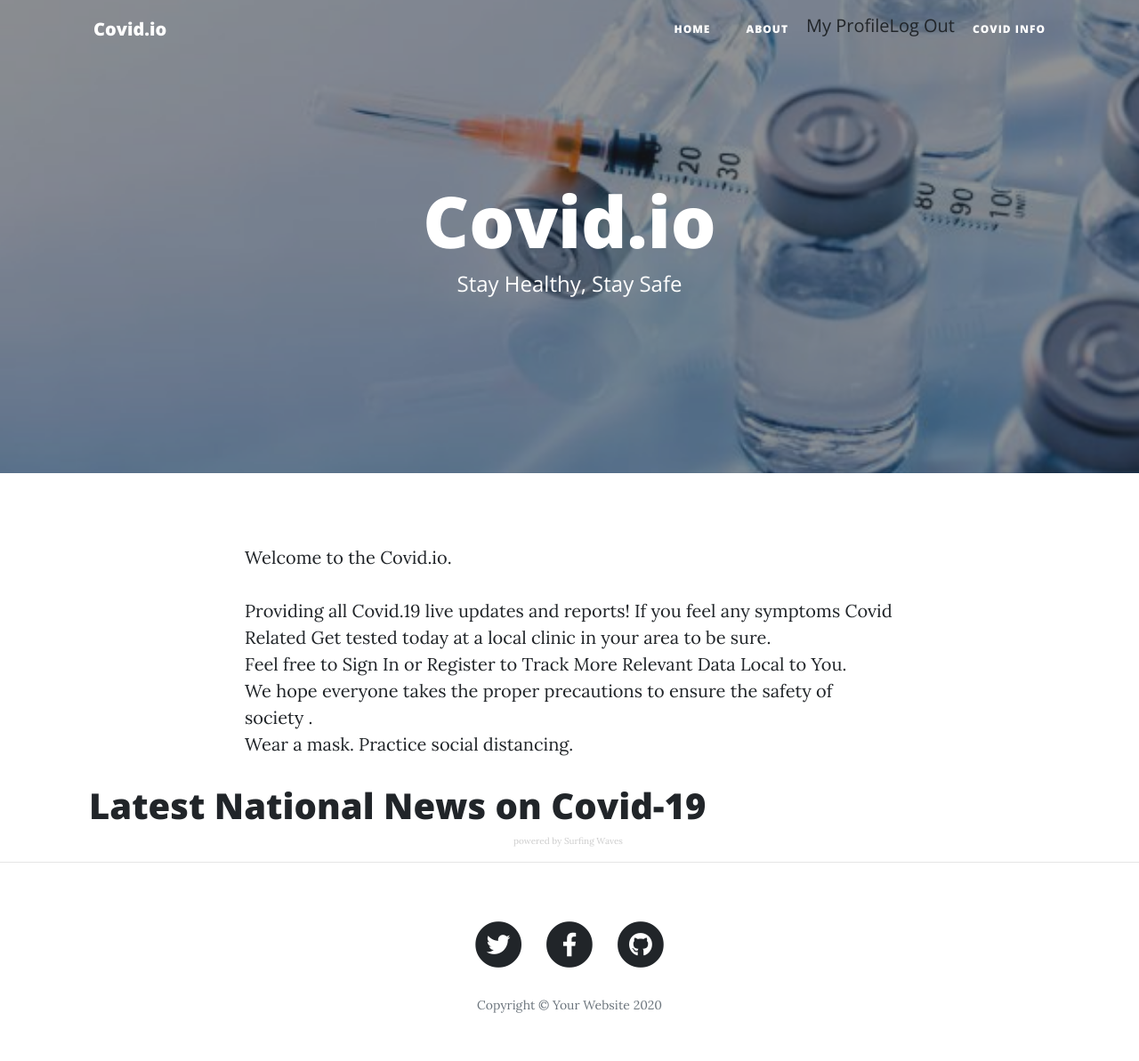
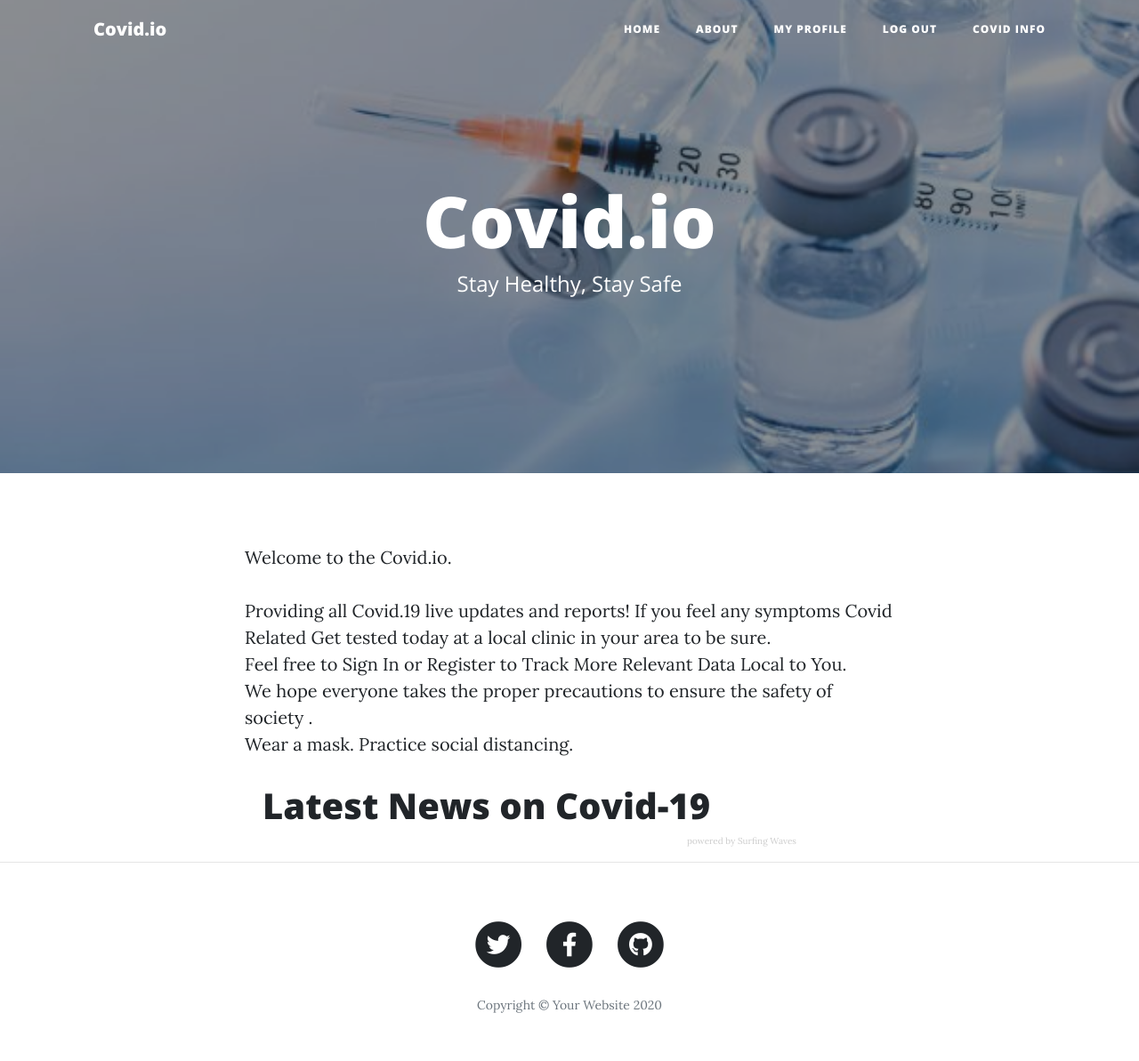
Before and after one commit to AVCodee/covid.io, a PHP site: page / in a window 1280 px wide. Shown: the top 1193 px of the page at 89% size. Run offline with PHP 8.4, Linux system fonts and the light colour scheme; the visitor is signed in with stand-in values (Sample User, id 1); some libraries are stand-ins or nearby versions.

Commit message:
Finalized Refactoring and Added Indexing for Vac

```diff
--- a/about.php
+++ b/about.php
@@ -40,9 +40,6 @@
         <ul class="navbar-nav ml-auto">
           <li class="nav-item">
             <a class="nav-link" href="index.php">Home</a>
-          </li>
-          <li class="nav-item">
-            <a class="nav-link" href="about.php">About</a>
           </li>
           <?php
                     if (isset($_SESSION["useruid"])) {
--- a/create-new-password.php
+++ b/create-new-password.php
@@ -43,8 +43,8 @@
           <li>
           <?php
                     if (isset($_SESSION["useruid"])) {
-                        echo "<a href='profile.php'class='nav-item'>My Profile</a></li>";
-                        echo "<a href='includes/logout.inc.php'class='nav-item'>Log Out</a></li>";
+                        echo "<li class='nav-item'> <a class='nav-link' href='profile.php'>My Profile</a></li>";
+                        echo "<li class='nav-item'> <a class='nav-link' href='includes/logout.inc.php'>Log Out</a></li>";
                     }
                     else {
                         echo "<li class='nav-item'> <a class='nav-link' href='login.php'>Login</a></li>";
--- a/index.php
+++ b/index.php
@@ -47,8 +47,8 @@
           <li>
           <?php
                     if (isset($_SESSION["useruid"])) {
-                        echo "<a href='profile.php'class='nav-item'>My Profile</a></li>";
-                        echo "<a href='includes/logout.inc.php'class='nav-item'>Log Out</a></li>";
+                        echo "<li class='nav-item'> <a class='nav-link' href='profile.php'>My Profile</a></li>";
+                        echo "<li class='nav-item'> <a class='nav-link' href='includes/logout.inc.php'>Log Out</a></li>";
                     }
                     else {
                         echo "<li class='nav-item'> <a class='nav-link' href='login.php'>Login</a></li>";
@@ -97,7 +97,8 @@
       </div>
       <section id="latestnews">
         <div class="container">
-            <h1>Latest National News on Covid-19</h1>
+        <div class="col-lg-8 col-md-10 mx-auto">
+            <h1>Latest News on Covid-19</h1>
             <!-- start sw-rss-feed code -->
 
 
@@ -150,7 +151,7 @@
 
 <!-- end sw-rss-feed code -->
         </div>
-
+                </div>
     </section>
   <hr>
 
--- a/login.php
+++ b/login.php
@@ -37,16 +37,16 @@
     <div class="collapse navbar-collapse" id="navbarResponsive">
       <ul class="navbar-nav ml-auto">
         <li class="nav-item">
-          <a class="nav-link" href="index.html">Home</a>
+          <a class="nav-link" href="index.php">Home</a>
         </li>
         <li class="nav-item">
-          <a class="nav-link" href="about.html">About</a>
+          <a class="nav-link" href="about.php">About</a>
         </li>
         <li class="nav-item">
           <a class="nav-link" href="login.php">Log-In</a>
         </li>
         <li class="nav-item">
-            <a class="nav-linke" href ="info.html">Covid Info</a>
+            <a class="nav-linke" href ="info.php">Covid Info</a>
         </li>
       </ul>
     </div>
```
Also changed, not shown: info.php (+2 -5 lines), profile.php (+12 -3 lines), register.php (+2 -5 lines), 1 other file.
